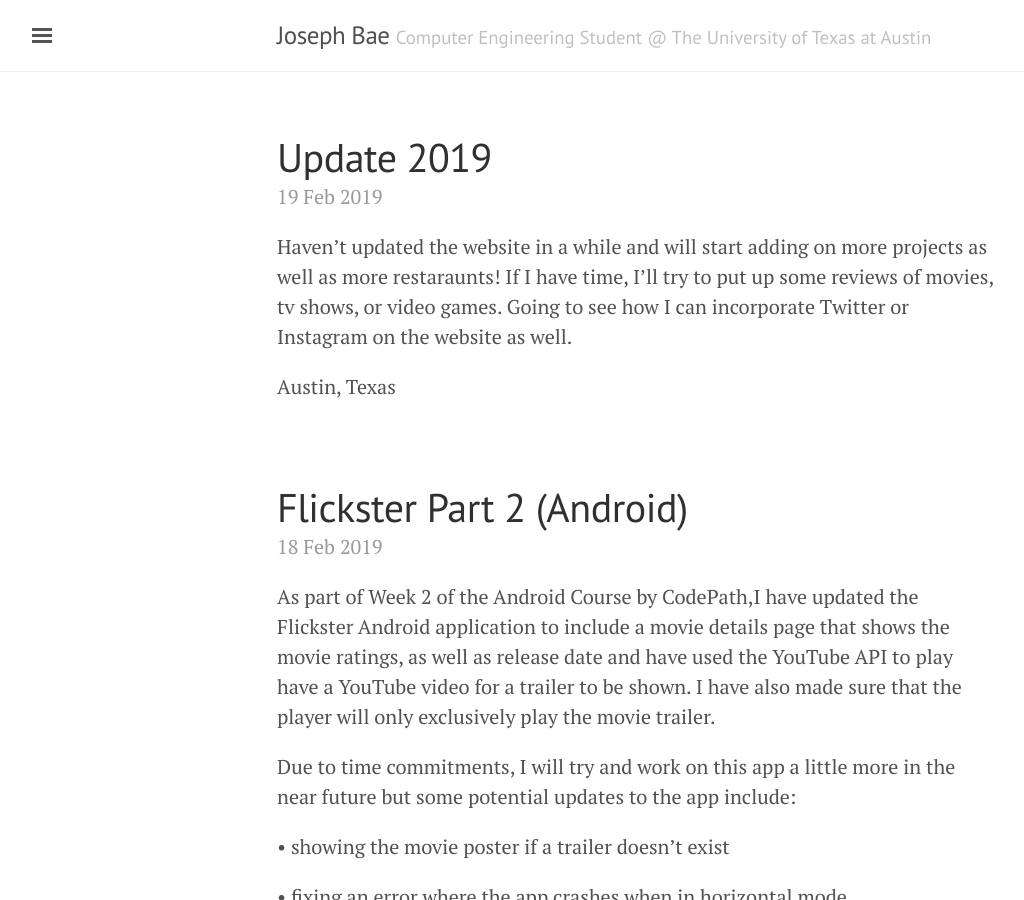
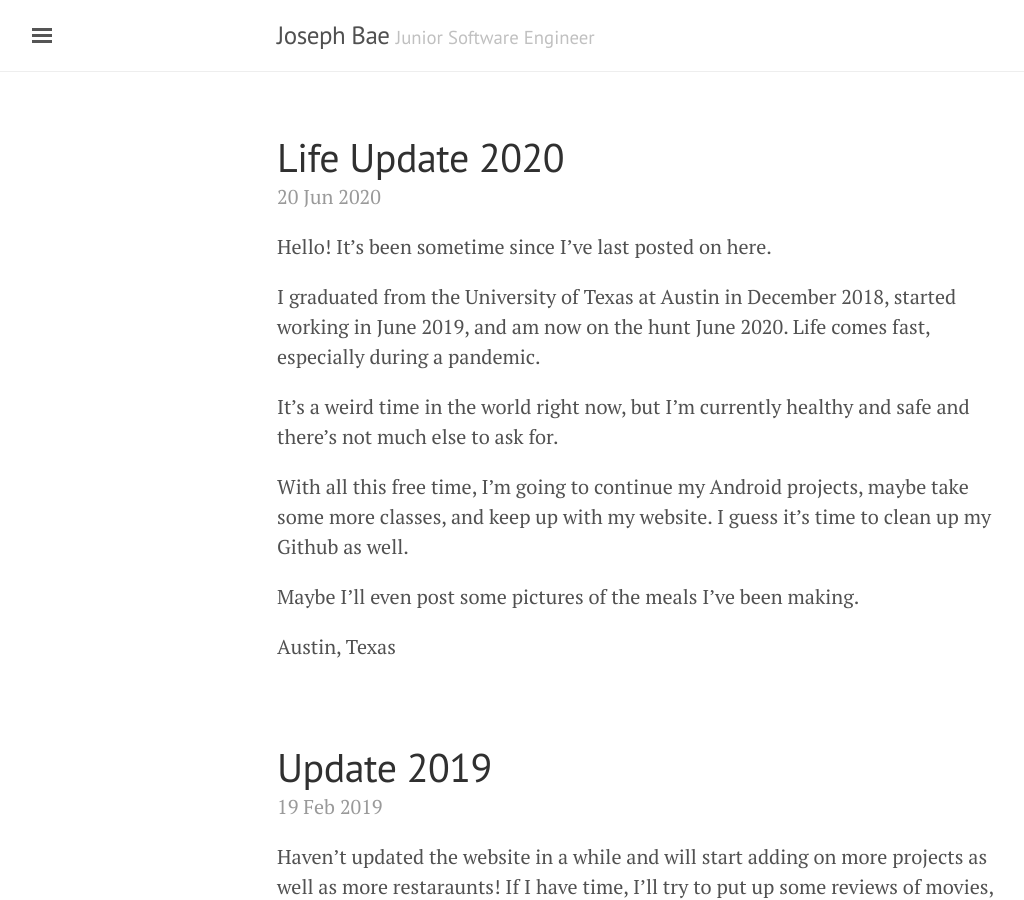
Before and after one commit to josephbae96/josephbae96.github.io, a Jekyll site: the page built from index.html, in a window 1280 px wide and 900 px high. Shown: the whole window, without its empty margins (3-1027 px from the left). Built offline with Jekyll 4.4.1, drawn with Linux system fonts in a browser that asks for light colours; the list of posts is cut into pages by our own code; some of the changed text lies outside the part shown.

Commit message:
June 2020 Update
Updated resume and made a new blog post. Need to add on more functionality to the website and clean it up more.

```diff
--- a/404.html
+++ b/404.html
@@ -6,5 +6,5 @@
 
 <div class="page">
   <h1 class="page-title">404: Page not found</h1>
-  <p class="lead">Sorry, we've misplaced that URL or it's pointing to something that doesn't exist. <a href="{{ site.baseurl }}/">Head back home</a> to try finding it again.</p>
+  <p class="lead">Sorry, we've misplaced that URL or it's pointing to something that doesn't exist. If you would like to contact the administrator, please email josephbae96@gmail.com <a href="{{ site.baseurl }}/">Head back home</a> to try finding it again.</p>
 </div>
--- a/_config.yml
+++ b/_config.yml
@@ -5,7 +5,7 @@
 
 # Setup
 title:               Joseph Bae
-tagline:             'Computer Engineering Student @ The University of Texas at Austin'
+tagline:             'Junior Software Engineer'
 description:         ''
 url:                 "http://josephbae.me"
 baseurl:             ""
--- /dev/null
+++ b/_posts/2020-06-20-Life_Update_2020.md
@@ -0,0 +1,16 @@
+---
+layout: post
+title: Life Update 2020
+---
+
+Hello! It's been sometime since I've last posted on here.
+
+I graduated from the University of Texas at Austin in December 2018, started working in June 2019, and am now on the hunt June 2020. Life comes fast, especially during a pandemic.
+
+It's a weird time in the world right now, but I'm currently healthy and safe and there's not much else to ask for.
+
+With all this free time, I'm going to continue my Android projects, maybe take some more classes, and keep up with my website. I guess it's time to clean up my Github as well.
+
+Maybe I'll even post some pictures of the meals I've been making.
+
+Austin, Texas
--- a/about.md
+++ b/about.md
@@ -11,8 +11,8 @@
     anything else I can help you with, please feel free to contact me!
 </p>
 
-My name is Joseph Bae and I am currently a recent graduate from The
-University of Texas at Austin with a Bachelor's of Science degree in
+My name is Joseph Bae and I am a junior Software Engineer. I graduated
+from The University of Texas at Austin with a Bachelor's of Science in
 computer engineering with my core focus being on Software Design and
 Implementation.
 
--- a/resume.md
+++ b/resume.md
@@ -4,7 +4,7 @@
 ---
 
 <p class="message">
-  <a href="/files/Joseph_Bae_2019_Resume_Spring_EXPO.pdf">Download for Mobile.</a>
+  <a href="/files/Joseph_Bae_2020_Resume.pdf">Download for Mobile.</a>
 </p>
 
-<iframe src="/files/Joseph_Bae_2019_Resume_Spring_EXPO.pdf" width="800" height="500"></iframe>
+<iframe src="/files/Joseph_Bae_2020_Resume.pdf" width="800" height="500"></iframe>
```
Also changed, not shown: LICENSE.md, 2 other files.
